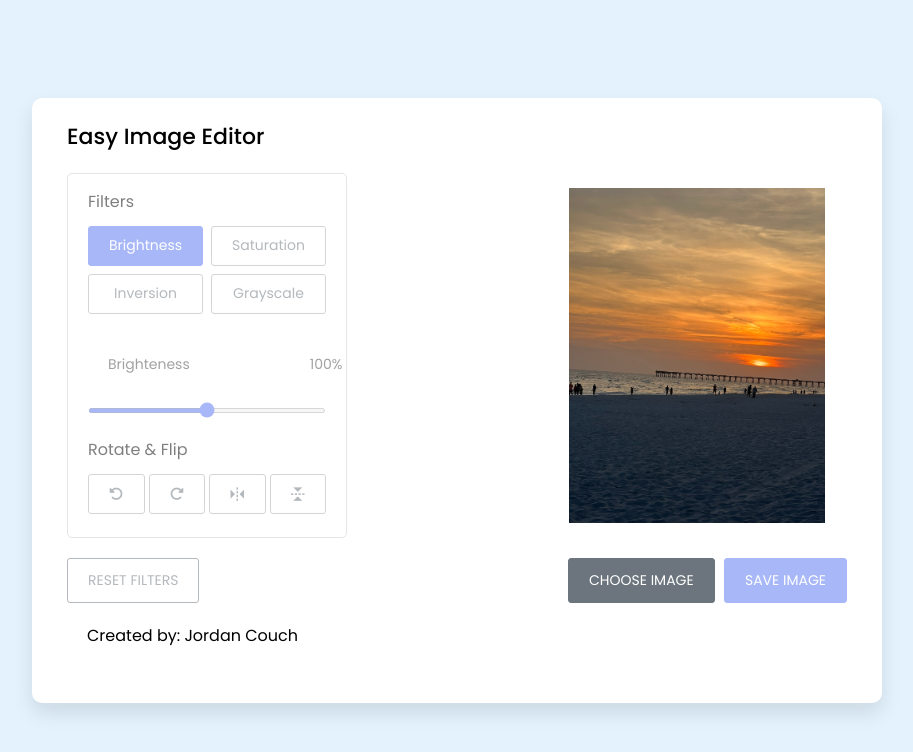
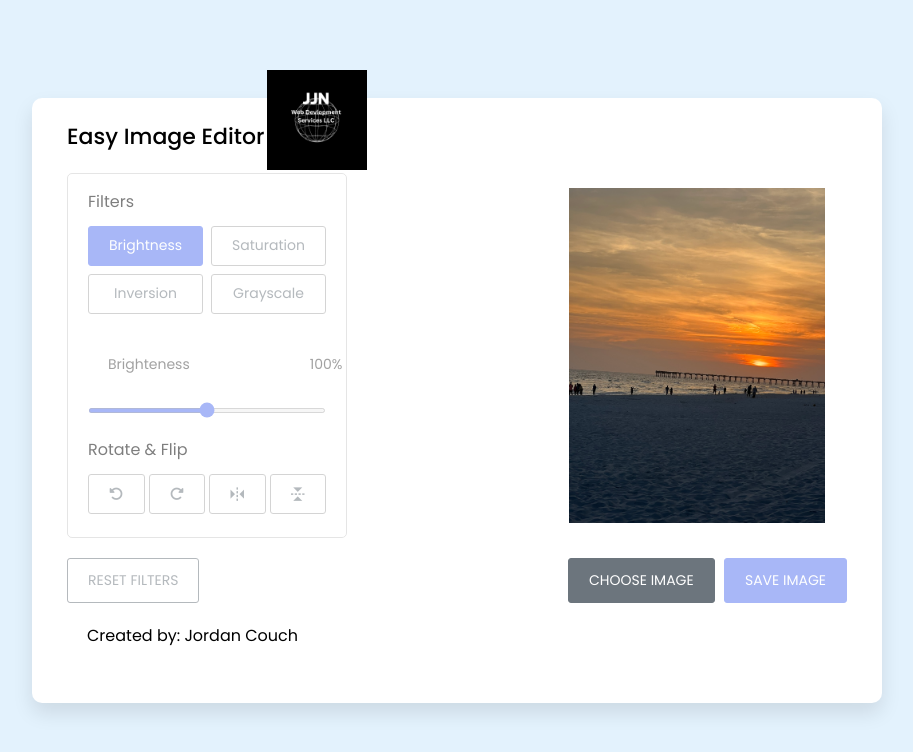
Before and after one commit to Jayy2023/Photo-Edit, a plain HTML site: page index.html in a window 1280 px wide. Shown: the whole page, without its empty margins (183-1096 px from the left). Drawn offline with nearby package versions, Linux system fonts and the light colour scheme.

Commit message:
adding my custom llc logo

```diff
--- a/index.html
+++ b/index.html
@@ -11,6 +11,9 @@
   </head>
   <body>
     <div class="container disable">
+        <div class="logo">
+            <img src="images/Couch (1).png" alt="">
+        </div>
         <h2>Easy Image Editor</h2>
         <div class="wrapper">
             <div class="editor-panel">
@@ -51,7 +54,6 @@
                 <button class="choose-img">Choose Image</button>
                 <button class="save-img">Save Image</button>
             </div>
-
         </div>
         <p>Created by: Jordan Couch</p>
     </div>
--- a/style.css
+++ b/style.css
@@ -14,6 +14,22 @@ body{
   justify-content: center;
   background: #E3F2FD;
 }
+.container .logo {
+    position: absolute;
+    top: 45px;
+    left: 450px;
+  }
+
+  .container .logo img {
+    width: 100px;
+    height: 150px;
+    object-fit: contain;
+  }
+
+  .container h2 {
+    margin-top: 60px; /* Adjust the margin-top value based on the logo's height */
+    /* Rest of the CSS code */
+  }
 .container{
   width: 850px;
   padding: 30px 35px 35px;
```
Also changed, not shown: images/Couch (1).png (added).
